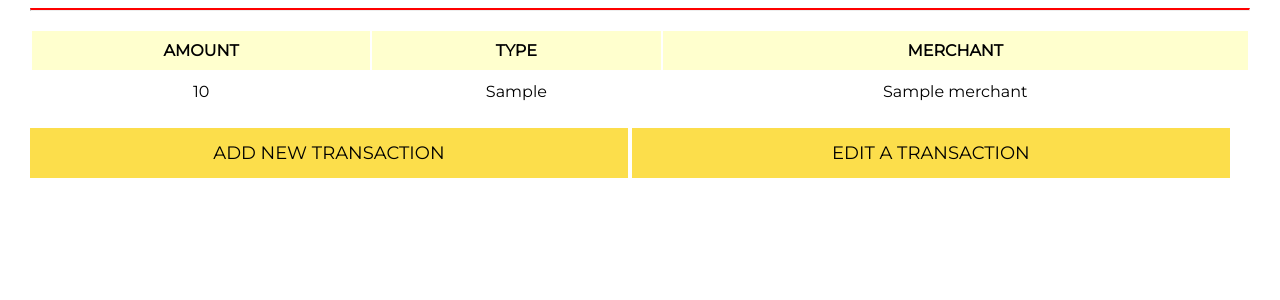
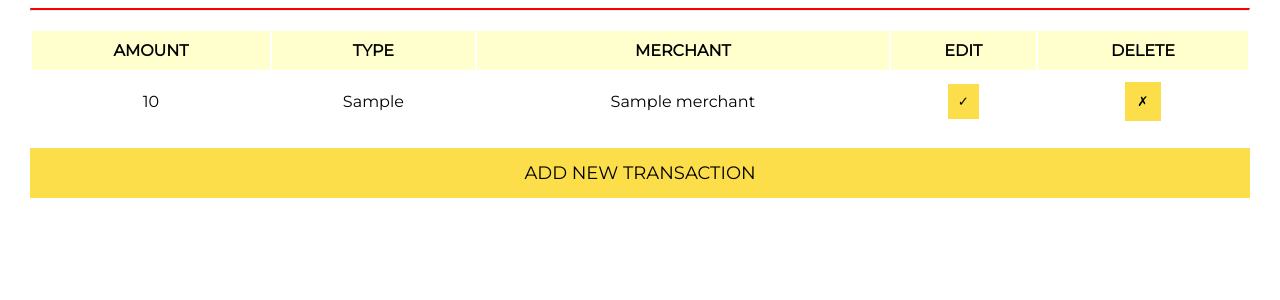
Before and after one commit to madgelackie/spending_tracker_project, a Flask app: page /transactions in a window 1280 px wide. Shown: the part 83-383 px from the top of the page. Run offline with Flask 2, Linux system fonts and the light colour scheme; a database or web service that is not in the repository returns one stand-in record (values such as "Sample title"); some libraries are stand-ins or nearby versions.

Commit message:
transaction page buttons reconfigured

```diff
--- a/controllers/transactions_controller.py
+++ b/controllers/transactions_controller.py
@@ -1,3 +1,4 @@
+import re
 from flask import Flask, render_template, request, redirect
 from flask import Blueprint
 from models.transaction import Transaction
@@ -12,15 +13,31 @@ def transactions():
     transactions = transaction_repository.select_all()
     return render_template("transactions/index.html", transactions=transactions)
 
+# takes user to form to add new transaction
 @transactions_blueprint.route("/transactions/new")
 def new_transaction():
     tags = tag_repository.select_all()
     merchants = merchant_repository.select_all()
     return render_template("transactions/new.html", all_tags=tags, all_merchants=merchants)
 
-# @transactions_blueprint.route("/transactions", methods=['POST'])
-# def create_transaction():
+# route after pressing submit on 'add new transaction' page, to pull info from the form
+@transactions_blueprint.route("/transactions", methods=['POST'])
+def create_transaction():
+    amount = request.form['amount']
+    tag_id = request.form['spending_type']
+    merchant_id = request.form['merchant']
+    tag = tag_repository.select(tag_id)
+    merchant = merchant_repository.select(merchant_id)
+    transaction = Transaction(amount, tag, merchant)
+    transaction_repository.save(transaction)
+    return redirect('/transactions')
 
+
+# takes user to form to edit transaction
 @transactions_blueprint.route("/transactions/edit")
 def edit_transaction():
-    return render_template("transactions/edit.html")
+        return render_template("transactions/edit.html")
+
+# updates the task editted in /transactions/edit form
+# @transactions_blueprint.route("/transactions/<id>")
+# def
--- a/repositories/transaction_repository.py
+++ b/repositories/transaction_repository.py
@@ -28,5 +28,5 @@ def select_all():
         tag = tag_repository.select(row['tag_id'])
         merchant = merchant_repository.select(row['merchant_id'])
         transaction = Transaction(row['amount'], tag, merchant, row['id'])
-        transactions.append(transaction)
+        transactions.insert(0, transaction)
     return transactions
--- a/static/button.css
+++ b/static/button.css
@@ -1,7 +1,7 @@
 .transactions--button {
     margin-top: 15px;
     background-color: rgb(252, 222, 75);
-    width: 49%;
+    width: 100%;
     height: 50px;
     border: none;
     font-family: 'Montserrat';
@@ -17,3 +17,33 @@
 .transactions--button:hover {
     background-color: rgba(252, 222, 75, 0.75);
 }
+
+.edit--button {
+    border: none;
+    background-color: rgb(252, 222, 75);
+    padding: 10px 10px
+}
+
+.edit--button a {
+    text-decoration: none;
+    color: black;
+}
+
+.edit--button:hover {
+    background-color: royalblue;
+}
+
+.delete--button {
+    border: none;
+    background-color: rgb(252, 222, 75);
+    padding: 12px 12px
+}
+
+.delete--button a {
+    text-decoration: none;
+    color: black;
+}
+
+.delete--button:hover {
+    background-color: red;
+}
--- a/templates/transactions/edit.html
+++ b/templates/transactions/edit.html
@@ -2,7 +2,6 @@
 
 {% block content %}
 
-TEST CONTENT
 
 
 
--- a/templates/transactions/index.html
+++ b/templates/transactions/index.html
@@ -6,19 +6,24 @@
         <th>AMOUNT</th>
         <th>TYPE</th>
         <th>MERCHANT</th>
+        <th>EDIT</th>
+        <th>DELETE</th>
     </tr>
     {% for transaction in transactions %}
     <tr>
         <td>{{ transaction.amount }}</td>
         <td>{{ transaction.tag.spending_type }}</td>
         <td>{{ transaction.merchant.name }}</td>
+        <td><button class="edit--button">
+            <a href="/transactions/edit">&#10003;</a>
+        </button></td>
+        <td><button class="delete--button">
+            <a href="/transactions/<id>">&#10007;</a>
+        </button></td>
     </tr>
     {% endfor %}
 </table>
 <button class="transactions--button">
     <a href="/transactions/new">ADD NEW TRANSACTION</a>
 </button>
-<button class="transactions--button">
-    <a href="/transactions/edit">EDIT A TRANSACTION</a>
-</button>
 {% endblock %}
```
